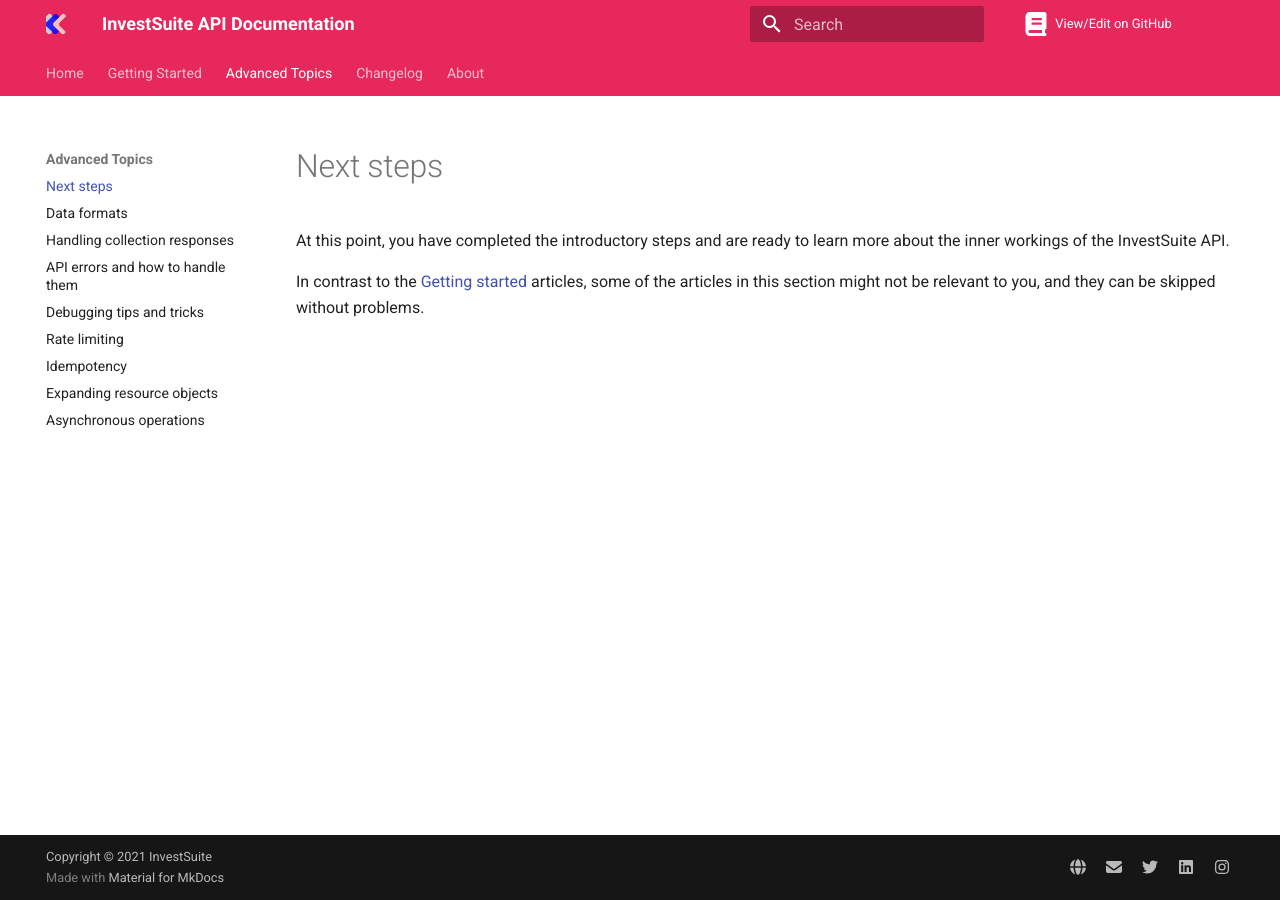
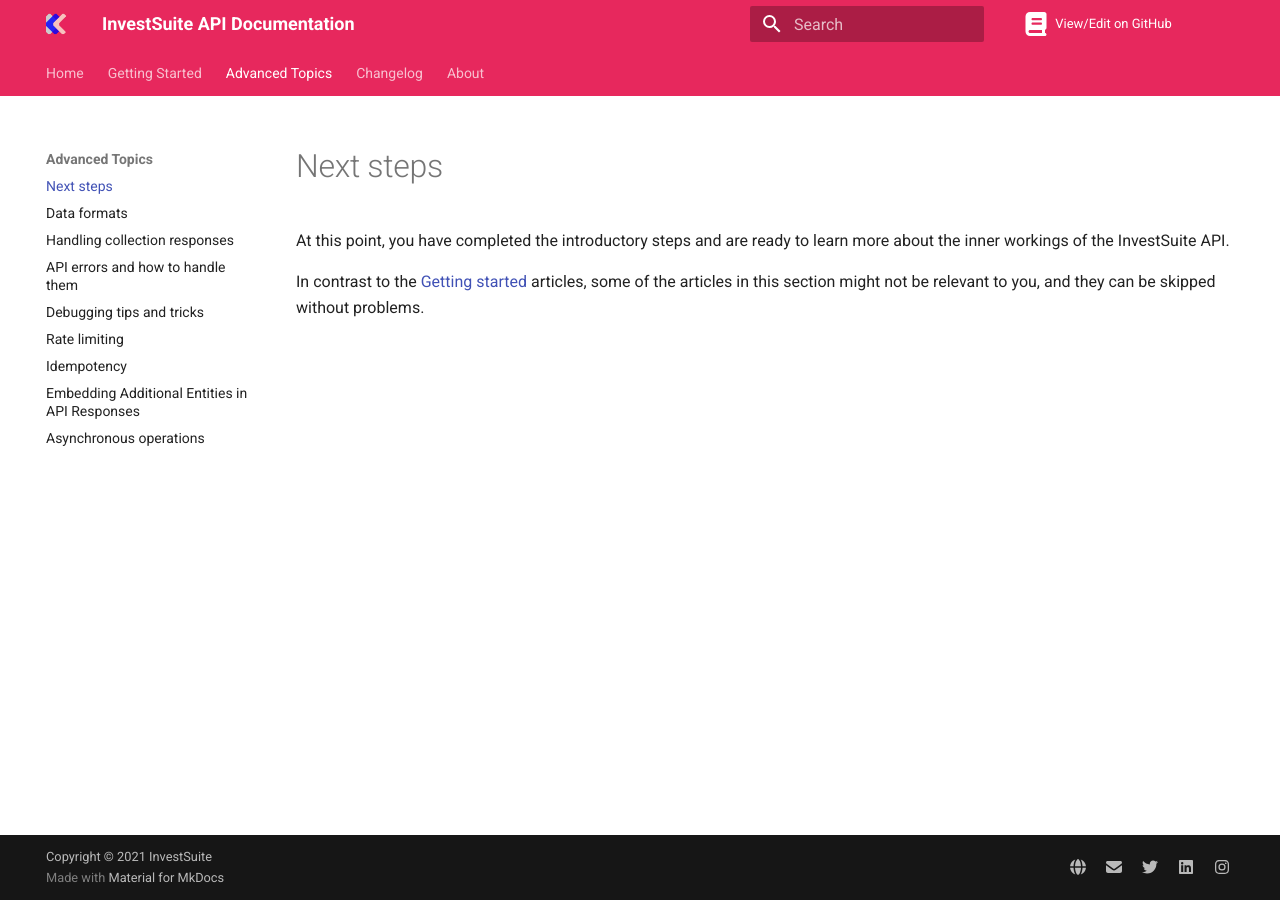
Before and after one commit to investsuite/investsuite-api-docs, an MkDocs documentation site: the page built from docs/advanced_topics/next_steps.md, in a window 1280 px wide. Built offline with MkDocs 1.6.1 and Material for MkDocs 9.7.7, drawn with Linux system fonts in a browser that asks for light colours; comment, search, counter and statistics services are not loaded.

Commit message:
organizing files

```diff
--- a/mkdocs.yml
+++ b/mkdocs.yml
@@ -66,30 +66,31 @@
   - pymdownx.tabbed
   - pymdownx.superfences
   - codehilite:
-      guess_lang: False
+      guess_lang: false
 
 plugins:
   - search:
       lang: en
+  - git-info
   # - git-revision-date-localized:
   #     type: timeago
 
 nav:
   - Home: index.md
   - Getting Started:
-    - Introduction: introduction.md
-    - First steps: first_steps.md
-    - Creating and managing users: users.md
-    - Exploring resources: resources.md
+    - Introduction: getting_started/introduction.md
+    - First steps: getting_started/first_steps.md
+    - Creating and managing users: getting_started/users.md
+    - Exploring resources: getting_started/resources.md
   - Advanced Topics:
-    - Next steps: next_steps.md
-    - Data formats: data_formats.md
-    - Handling collection responses: collections.md
-    - API errors and how to handle them: errors.md
-    - Debugging tips and tricks: debugging.md
-    - Rate limiting: rate_limiting.md
-    - Idempotency: idempotency.md
-    - Expanding resource objects: expanding.md
-    - Asynchronous operations: async.md
+    - Next steps: advanced_topics/next_steps.md
+    - Data formats: advanced_topics/data_formats.md
+    - Handling collection responses: advanced_topics/collections.md
+    - API errors and how to handle them: advanced_topics/errors.md
+    - Debugging tips and tricks: advanced_topics/debugging.md
+    - Rate limiting: advanced_topics/rate_limiting.md
+    - Idempotency: advanced_topics/idempotency.md
+    - Embedding Additional Entities in API Responses: advanced_topics/embedding.md
+    - Asynchronous operations: advanced_topics/async.md
   - Changelog: changelog.md
   - About: about.md
```
Also changed, not shown: docs/advanced_topics/embedding.md (added, +3 -0 lines), docs/advanced_topics/async.md (added), docs/advanced_topics/collections.md (added), docs/advanced_topics/data_formats.md (added), docs/advanced_topics/debugging.md (added), docs/advanced_topics/errors.md (added), docs/advanced_topics/idempotency.md (added), docs/advanced_topics/next_steps.md (renamed from docs/next_steps.md), docs/advanced_topics/rate_limiting.md (added), docs/getting_started/first_steps.md (added), docs/getting_started/introduction.md (renamed from docs/introduction.md), docs/getting_started/resources.md (added), docs/getting_started/users.md (added), docs/users.md (deleted).
